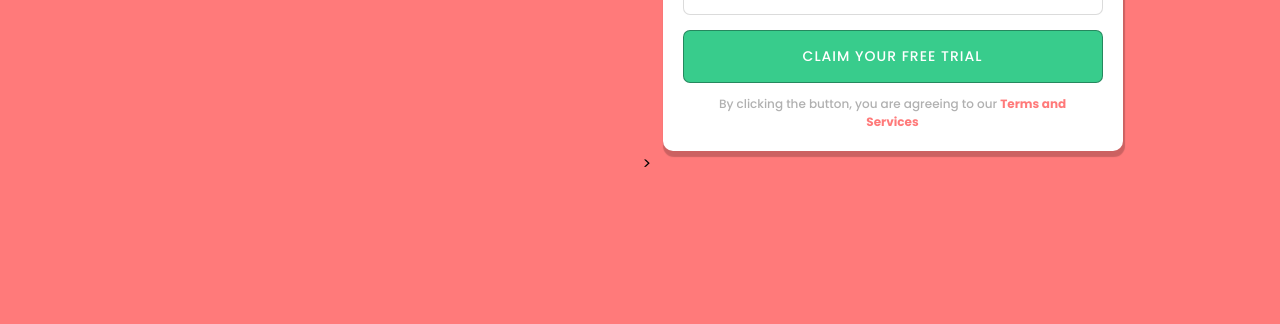
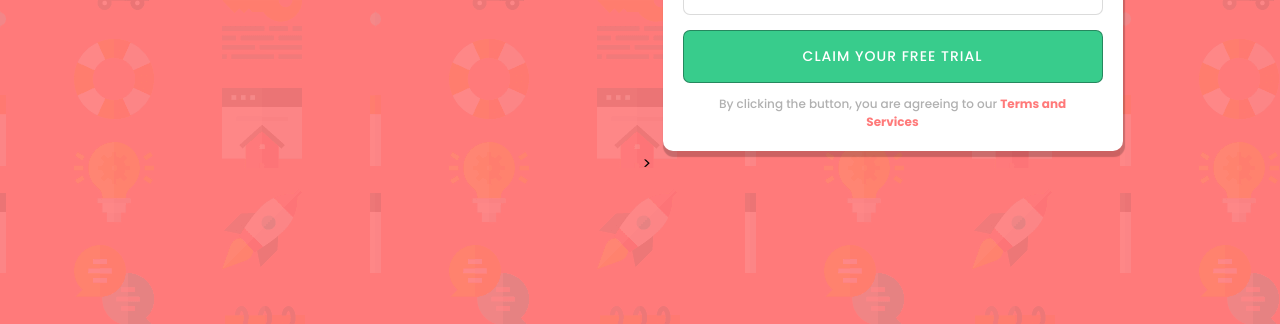
Before and after one commit to Vinnie-leo/free-trial-form, a plain HTML site: page index.html in a window 1280 px wide. Shown: the part 476-800 px from the top of the page. Drawn offline with Linux system fonts and the light colour scheme; the site is published under a folder, as on GitHub Pages, so addresses that start at the root find nothing.

Commit message:
fixed file path

```diff
--- a/style.css
+++ b/style.css
@@ -11,7 +11,7 @@
     flex-direction:column;
     gap:20px;
     padding:70px 0px;
-    background-image:url('/images/bg-intro-mobile.png');
+    background-image:url('images/bg-intro-mobile.png');
     background-color:hsl(0, 100%, 74%);
     width:375px;
 }
```
